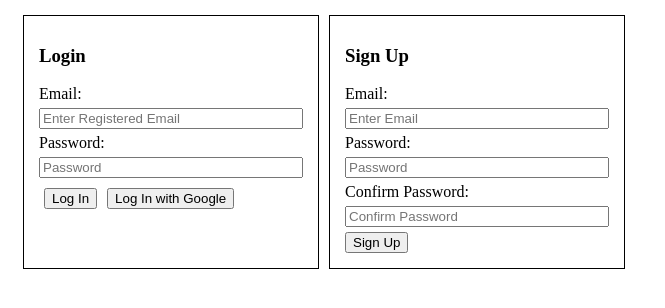
After one commit to noohshaikh/assgcybrilla, a Django app: page / in a window 1280 px wide. The commit adds this page. Shown: the top 308 px of the page, without its empty margins (0-665 px from the left). Run offline with Django 3.2, Linux system fonts and the light colour scheme.

Commit message:
added login and signup

```diff
--- a/assgcybrilla/urls.py
+++ b/assgcybrilla/urls.py
@@ -13,11 +13,16 @@ Including another URLconf
     1. Import the include() function: from django.urls import include, path
     2. Add a URL to urlpatterns:  path('blog/', include('blog.urls'))
 """
+import usermanager
 from django.contrib import admin
 from django.urls import path
 from django.urls.conf import include
 
+from usermanager.views import homepage
+
 urlpatterns = [
+    path('', homepage),
     path('admin/', admin.site.urls),
-    path('redurl/', include('urlreducer.urls'))
+    path('redurl/', include('urlreducer.urls')),
+    path('user/', include('usermanager.urls'))
 ]
--- a/urlreducer/views.py
+++ b/urlreducer/views.py
@@ -1,4 +1,3 @@
-import traceback
 import traceback
 
 from django.shortcuts import render, redirect
--- /dev/null
+++ b/usermanager/templates/register-login.html
@@ -0,0 +1,105 @@
+<!DOCTYPE html>
+<html>
+    <head>
+        <title>Sign Up/Login</title>
+    </head>
+    <style>
+        .form {
+            border: solid 1px black;
+            margin: 5px;
+            padding: 10px;
+            width: max-content;
+        }
+        .form div{
+            margin: 5px;
+        }
+    </style>
+    <body>
+        <div style="display: flex; margin: 10px;">
+            <div class="form" id="loginForm" style="display: block;">
+                <div><h3>Login</h3></div>
+                <div>Email:</div>
+                <div><input type="text" id="loginUserEmail" placeholder="Enter Registered Email" style="width: 256px;"/></div>
+                <div>Password:</div>
+                <div><input type="password" id="loginUserPassword" placeholder="Password" style="width: 256px;"/></div>
+                <div style="text-align: center;">
+                    <div style="display: flex; margin: auto;">
+                        <div><input type="button" value="Log In" onclick="login()"/></div>
+                        <div><input type="button" value="Log In with Google"/></div>
+                    </div>
+                </div>
+            </div>
+
+            <div class="form" id="signupForm" style="display: block; ">
+                <div><h3>Sign Up</h3></div>
+                <div>Email:</div>
+                <div><input type="text" id="signupUserEmail" placeholder="Enter Email" style="width: 256px;"/></div>
+                <div>Password:</div>
+                <div><input type="password" id="signupUserPassword" placeholder="Password" style="width: 256px;"/></div>
+                <div>Confirm Password:</div>
+                <div><input type="password" id="signupUserConfirmPassword" placeholder="Confirm Password" style="width: 256px;"/></div>
+                <div><input type="button" value="Sign Up" onclick="signup()"/></div>
+            </div>
+        </div>
+
+        <script type="text/javascript">
+            function signup(){
+                var email = document.getElementById("signupUserEmail").value;
+                var passkey = document.getElementById("signupUserPassword").value;
+                var confirmPasskey = document.getElementById("signupUserConfirmPassword").value;
+                if((email == "") || (passkey == "") || (confirmPasskey == "")){
+                    alert("Please fill all the fields");
+                }else if((passkey != confirmPasskey)){
+                    alert("Passwords do not match");
+                }else{
+                    var reqURL = window.location.protocol+"//"+window.location.host+"/user/register"
+                    var xhr = new XMLHttpRequest();
+                    xhr.open("POST", reqURL, true);
+                    xhr.onreadystatechange = function() {
+                        if (xhr.readyState == XMLHttpRequest.DONE) {
+                            var resp = JSON.parse(xhr.responseText);
+                            alert(resp["message"]);
+                            document.getElementById("signupUserEmail").value = "";
+                            document.getElementById("signupUserPassword").value = "";
+                            document.getElementById("signupUserConfirmPassword").value = "";
+                        }
+                    }
+                    xhr.setRequestHeader('Content-Type', 'application/json');
+                    xhr.send(JSON.stringify({
+                        email: email,
+                        password: passkey
+                    }));
+                }
+            }
+
+            function login(){
+                var email = document.getElementById("loginUserEmail").value;
+                var passkey = document.getElementById("loginUserPassword").value;
+
+                if((email == "") || (passkey == "")){
+                    alert("Please fill all the fields");
+                }else{
+                    var reqURL = window.location.protocol+"//"+window.location.host+"/user/login";
+                    var xhr = new XMLHttpRequest();
+                    xhr.open("POST", reqURL, true);
+                    xhr.onreadystatechange = function() {
+                        if (xhr.readyState == XMLHttpRequest.DONE) {
+                            var resp = JSON.parse(xhr.responseText);
+                            if(resp["message"] == "Login successful"){
+                                localStorage.setItem('redurlUserId', resp["userId"]);
+                                window.location = window.location.protocol+"//"+window.location.host+"/redurl/encoder";
+                            }else{
+                                alert("Username or Password Invalid");
+                            }
+                        }
+                    }
+                    xhr.setRequestHeader('Content-Type', 'application/json');
+                    xhr.send(JSON.stringify({
+                        email: email,
+                        password: passkey
+                    }));
+                }
+            }
+        </script>
+    </body>
+</html>
--- a/usermanager/urls.py
+++ b/usermanager/urls.py
@@ -0,0 +1,7 @@
+from django.urls import path
+from . import views
+
+urlpatterns = [
+    path('register', views.register_user),
+    path('login', views.login_user)
+]
--- a/usermanager/views.py
+++ b/usermanager/views.py
@@ -1,3 +1,67 @@
+import traceback
+from datetime import datetime
+
 from django.shortcuts import render
+from django.db.models import Q
 
-# Create your views here.
+from rest_framework.decorators import api_view
+from rest_framework.response import Response
+
+from usermanager.models import UserRegistry
+
+@api_view(['GET'])
+def homepage(request):
+    try:
+        return render(request, 'register-login.html', content_type='text/html')
+    except:
+        traceback.print_exc()
+        return Response({'message': 'Something went wrong'})
+
+
+@api_view(['POST'])
+def register_user(request):
+    try:
+        if('email' not in request.data.keys()):
+            resp = {'message': 'User Email is required'}
+            return Response(resp, 422)
+
+        if('password' not in request.data.keys()):
+            resp = {'message': 'Password is required'}
+            return Response(resp, 422)
+
+        if UserRegistry.objects.filter(email=request.data['email']).exists():
+            resp = {'message': 'User already exists'}
+            return Response(resp, 422)
+
+        UserRegistry.objects.create(email=request.data['email'], password=request.data['password'], created_on=datetime.now())
+        resp = {'message': 'User registered successfully'}
+        return Response(resp, 200)
+    except:
+        traceback.print_exc()
+        return Response({'message': 'Something went wrong'})
+
+@api_view(['POST'])
+def login_user(request):
+    try:
+        if('email' not in request.data.keys()):
+            resp = {'message': 'User Email is required'}
+            return Response(resp, 422)
+
+        if('password' not in request.data.keys()):
+            resp = {'message': 'Password is required'}
+            return Response(resp, 422)
+
+        if not UserRegistry.objects.filter(email=request.data['email']).exists():
+            resp = {'message': 'User does not exist'}
+            return Response(resp, 422)
+
+        if not UserRegistry.objects.filter(Q(email=request.data['email']) & Q(password=request.data['password'])).exists():
+            resp = {'message': 'Invalid credentials'}
+        else:
+            user_id = UserRegistry.objects.get(email=request.data['email']).pk
+            resp = {'message': 'Login successful', 'userId': user_id}
+
+        return Response(resp, 200)
+    except:
+        traceback.print_exc()
+        return Response({'message': 'Something went wrong'})
```
Also changed, not shown: urlreducer/templates/encode-url.html (+12 -1 lines), README.md, db.sqlite3 (added).
